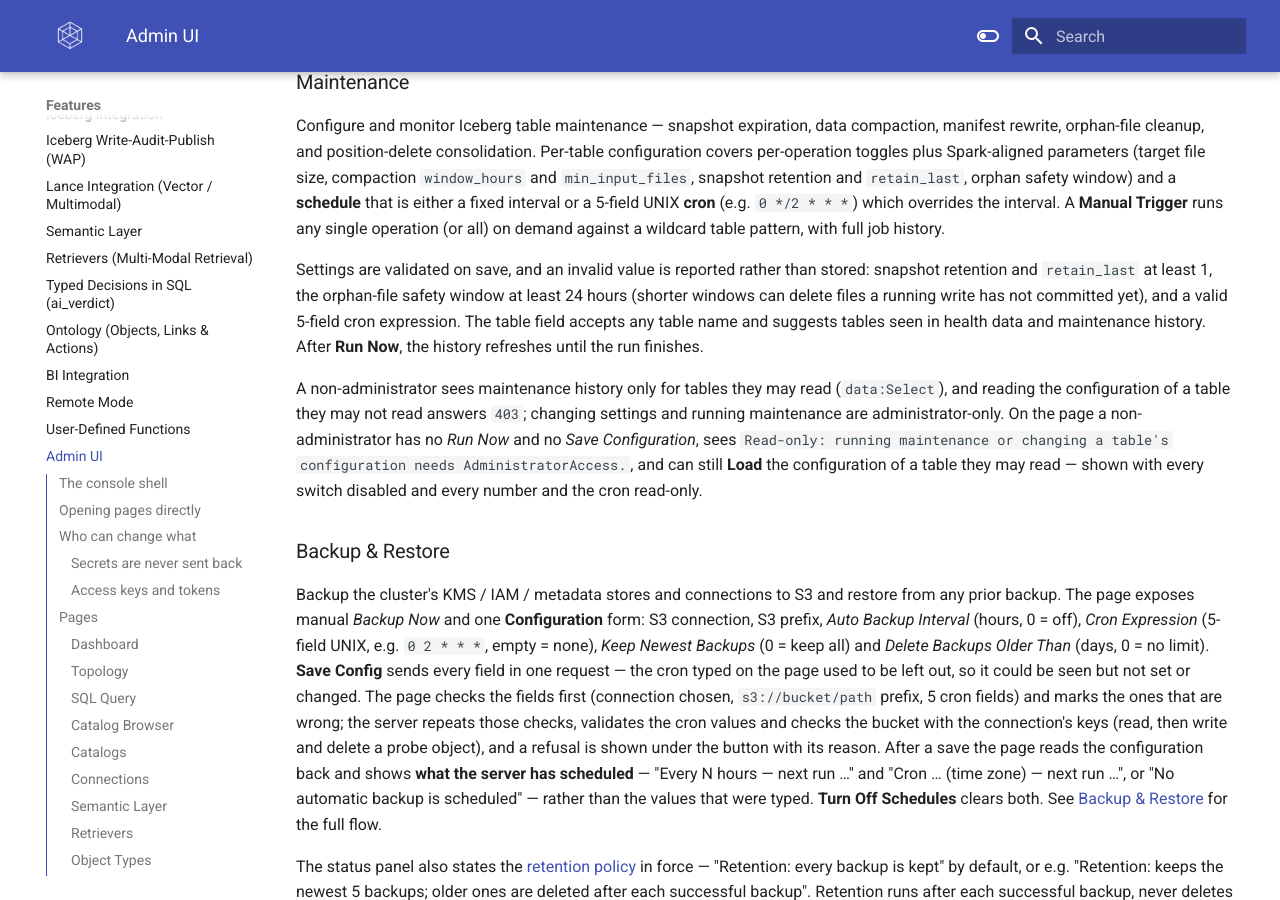
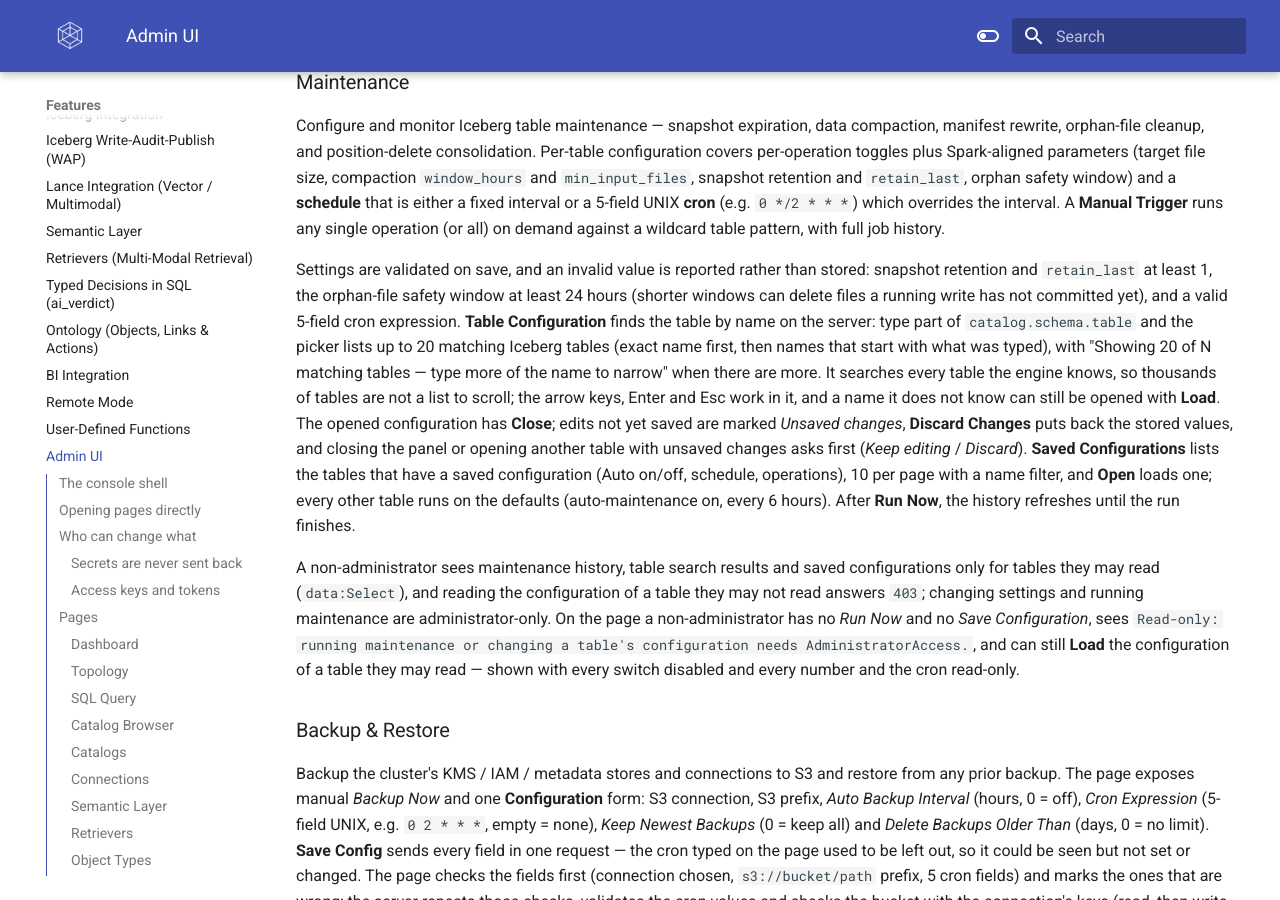
Before and after one commit to cloudcheflabs/ontul-docs, an MkDocs documentation site: the page built from docs/features/admin-ui.md, in a window 1280 px wide and 900 px high, scrolled down 13197 px. Built offline with MkDocs 1.6.1 and Material for MkDocs 9.7.7, drawn with Linux system fonts in a browser that asks for light colours; the version menu is left out.

Commit message:
docs(maintenance): table search, saved configurations, closing the config panel, rewrite_manifests merges or skips
Co-Authored-By: Claude Opus 5.5 <noreply@anthropic.com>

```diff
--- a/docs/features/admin-ui.md
+++ b/docs/features/admin-ui.md
@@ -563,12 +563,22 @@ Configure and monitor Iceberg table maintenance — snapshot expiration, data co
 
 Settings are validated on save, and an invalid value is reported rather than stored: snapshot retention
 and `retain_last` at least 1, the orphan-file safety window at least 24 hours (shorter windows can delete
-files a running write has not committed yet), and a valid 5-field cron expression. The table field
-accepts any table name and suggests tables seen in health data and maintenance history. After **Run
+files a running write has not committed yet), and a valid 5-field cron expression. **Table Configuration** finds the table by
+name on the server: type part of `catalog.schema.table` and the picker lists up to 20 matching Iceberg
+tables (exact name first, then names that start with what was typed), with "Showing 20 of N matching
+tables — type more of the name to narrow" when there are more. It searches every table the engine knows,
+so thousands of tables are not a list to scroll; the arrow keys, Enter and Esc work in it, and a name it
+does not know can still be opened with **Load**. The opened configuration has **Close**; edits not yet
+saved are marked *Unsaved changes*, **Discard Changes** puts back the stored values, and closing the panel
+or opening another table with unsaved changes asks first (*Keep editing* / *Discard*). **Saved
+Configurations** lists the tables that have a saved configuration (Auto on/off, schedule, operations), 10
+per page with a name filter, and **Open** loads one; every other table runs on the defaults
+(auto-maintenance on, every 6 hours). After **Run
 Now**, the history refreshes until the run finishes.
 
-A non-administrator sees maintenance history only for tables they may read (`data:Select`), and reading
-the configuration of a table they may not read answers `403`; changing settings and running maintenance
+A non-administrator sees maintenance history, table search results and saved configurations only for
+tables they may read (`data:Select`), and reading the configuration of a table they may not read answers
+`403`; changing settings and running maintenance
 are administrator-only. On the page a non-administrator has no *Run Now* and no *Save Configuration*,
 sees `Read-only: running maintenance or changing a table's configuration needs AdministratorAccess.`,
 and can still **Load** the configuration of a table they may read — shown with every switch disabled
```
Also changed, not shown: docs/iceberg/maintenance.md (+18 -2 lines).
